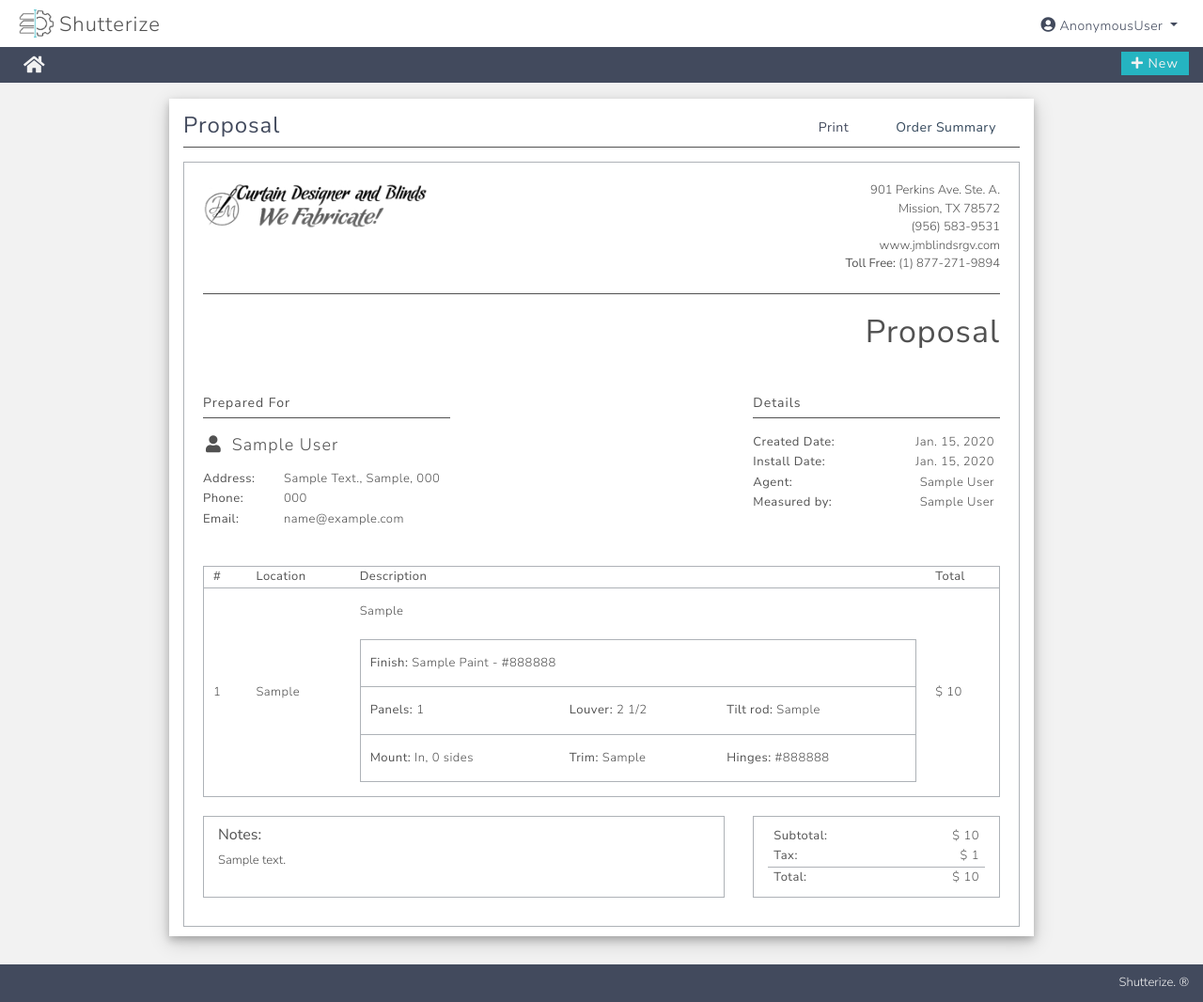
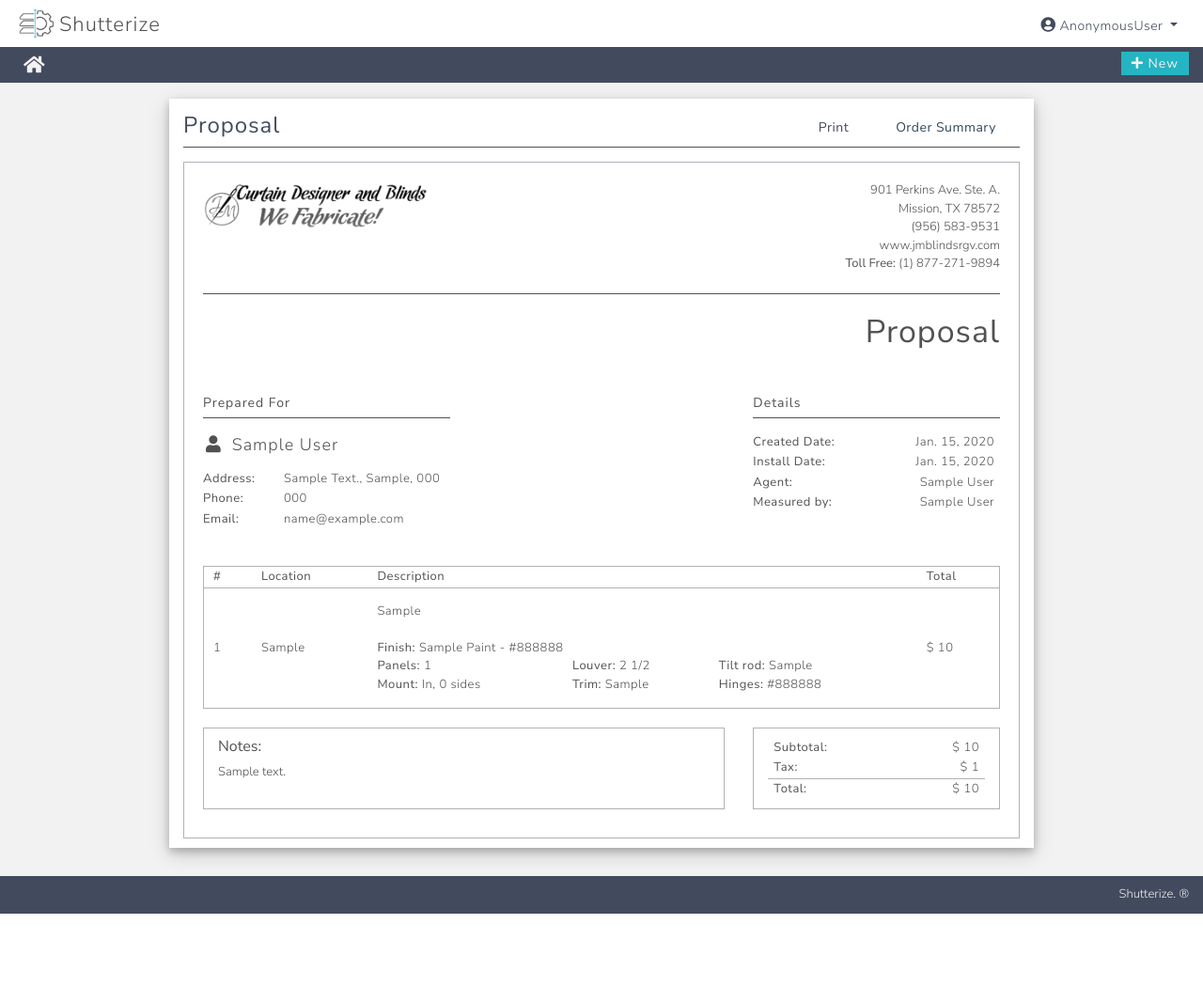
Before and after one commit to gcantu/shttrz, a Django app: page /reports/proposal/1 in a window 1280 px wide. Shown: the whole page at 94% size. After the commit the page ends 972 px from the top, so only its background shows below. Run offline with Django 3.2, Linux system fonts and the light colour scheme; tables that the repository leaves empty hold one stand-in row (values such as "Sample post"); parts of the project's set-up code (start-up, migrations or seed data) failed here and were passed over; some libraries are stand-ins or nearby versions.

Commit message:
style proposal report

```diff
--- a/project/assets/css/style.css
+++ b/project/assets/css/style.css
@@ -690,6 +690,20 @@ table th {
 	border: 0.5px solid #aeb2b7;
 }
 
+#proposal-table thead tr,
+#proposal-table tbody {
+	border: 0.5px solid #aeb2b7;
+}
+
+#proposal-table .inner-table tbody {
+	border: none;
+}
+
+#proposal-table .inner-table tr,
+#proposal-table .inner-table td {
+	padding: 0;
+	border: none;
+}
 #item-specs-table {
 	width: auto;
 }
```
